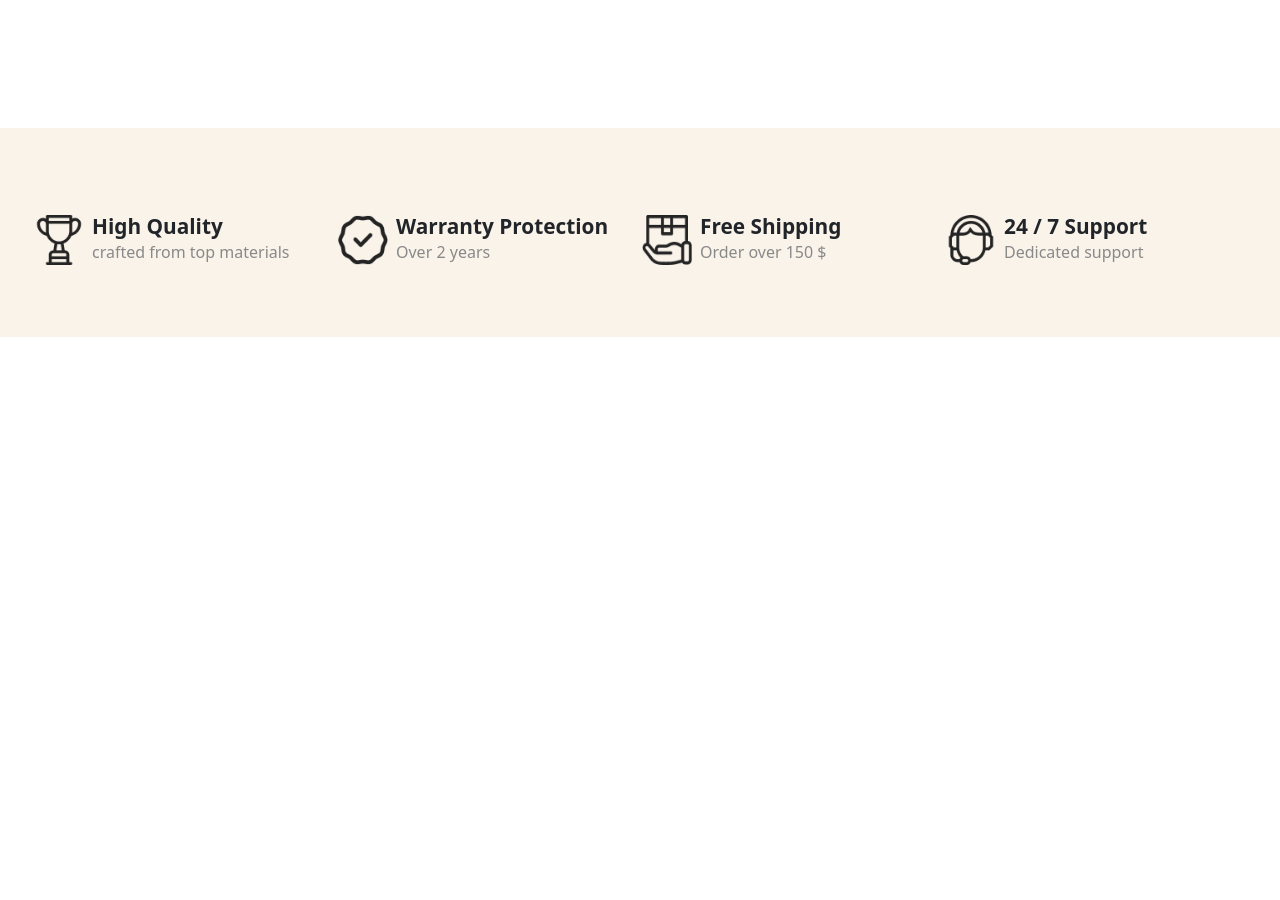
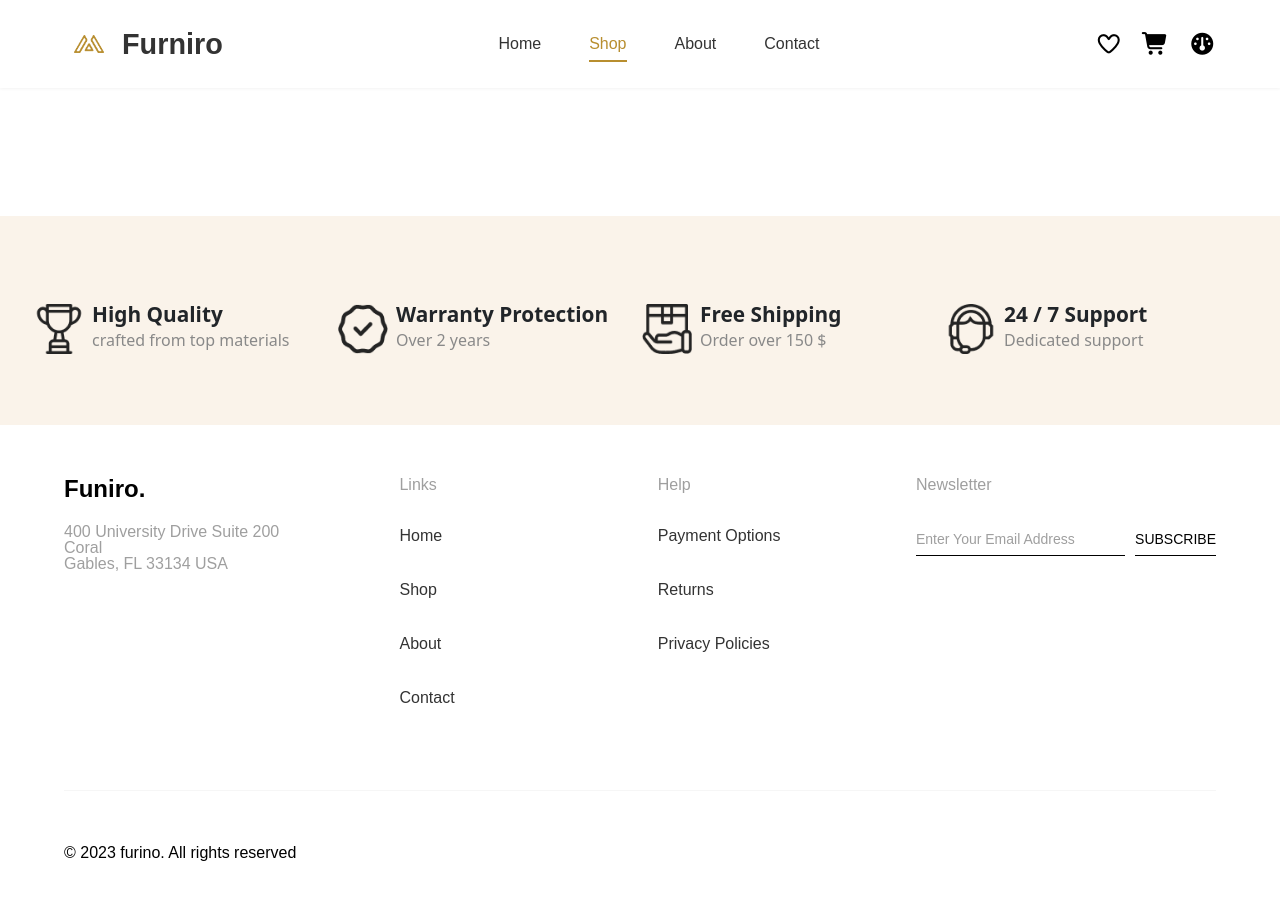
Before and after one commit to HagerEissa/furniture-frontend-repo, an Angular app: page /shop in a window 1280 px wide. Shown: the top 900 px of the page. Built offline with nearby package versions, Linux system fonts and the light colour scheme.

Commit message:
Add footer with stylig

```diff
--- a/src/app/Pages/home/home.html
+++ b/src/app/Pages/home/home.html
@@ -1,4 +1,3 @@
-<app-navbar></app-navbar>
 <app-hero-home></app-hero-home>
 <app-categories></app-categories>
 <app-products></app-products>
--- a/src/app/Pages/home/home.ts
+++ b/src/app/Pages/home/home.ts
@@ -9,7 +9,7 @@ import { HeroHome } from '../../components/hero-home/hero-home';
 @Component({
   selector: 'app-home',
   standalone: true,
-  imports: [RouterModule, Navbar, Categories, Products, Homegrid, HeroHome],
+  imports: [RouterModule, Categories, Products, Homegrid, HeroHome],
   templateUrl: './home.html',
   styleUrls: ['./home.css'],
 })
--- a/src/app/app.html
+++ b/src/app/app.html
@@ -2,5 +2,6 @@
 <!-- <app-signup-with-mail></app-signup-with-mail> -->
 <!-- <app-login></app-login> -->
 
-
+<app-navbar></app-navbar>
 <router-outlet></router-outlet>
+<app-footer></app-footer>
--- a/src/app/app.ts
+++ b/src/app/app.ts
@@ -7,10 +7,12 @@ import { Home } from './Pages/home/home';
 import { Homegrid } from './components/homegrid/homegrid';
 import { Categories } from "./components/categories/categories";
 import { Products } from "./components/products/products";
+import { Footer } from './components/footer/footer';
+import { Navbar } from './components/navbar/navbar';
 
 @Component({
   selector: 'app-root',
-  imports: [RouterOutlet, Login, Signup, SignupWithMail, Home, Homegrid, Categories, Products],
+  imports: [RouterOutlet, Login, Signup, SignupWithMail, Home, Homegrid, Categories, Products,Footer,Navbar],
   templateUrl: './app.html',
   styleUrl: './app.css'
 })
--- a/src/app/components/footer/footer.css
+++ b/src/app/components/footer/footer.css
@@ -0,0 +1,173 @@
+/* Base Container Styles */
+.footer-container {
+  padding: 50px 5%;
+  background-color: #ffffff;
+  font-family: 'Poppins', sans-serif;
+  color: #333333;
+}
+
+/* Main Content Layout (Funiro, Links, Help, Newsletter) */
+.footer-content {
+  display: flex;
+  justify-content: space-between;
+  gap: 30px;
+  flex-wrap: wrap;
+  max-width: 1440px;
+  margin: 0 auto;
+}
+
+/* --- Column Styling --- */
+
+.footer-col {
+  display: flex;
+  flex-direction: column;
+}
+
+/* Logo and Address Column */
+.col-info {
+  flex-basis: 25%;
+  max-width: 250px;
+}
+
+.footer-logo {
+  font-size: 24px;
+  font-weight: 700;
+  font-family: 'Poppins', sans-serif;
+  color: #000000;
+  margin-bottom: 20px;
+}
+
+.footer-address {
+  font-family: 'Poppins', sans-serif;
+  font-weight: 400;
+  font-size: 16px;
+  color: #9f9f9f;
+  line-height: 100%;
+}
+
+/* Links and Help Columns */
+.col-links,
+.col-help {
+  flex-basis: 15%;
+  min-width: 120px;
+}
+
+.footer-col h4 {
+  font-size: 16px;
+  font-weight: 500;
+  color: #9f9f9f;
+  margin-bottom: 30px;
+  font-family: 'Poppins', sans-serif;
+}
+
+.footer-col a {
+  font-size: 16px;
+  color: #333333;
+  text-decoration: none;
+  margin-bottom: 30px;
+  transition: color 0.3s ease;
+}
+
+.footer-col a:hover {
+  color: #b88e2f;
+}
+
+/* --- Newsletter Styling --- */
+
+.col-newsletter {
+  flex-grow: 1;
+  max-width: 300px;
+}
+
+.newsletter-form {
+  display: flex;
+  gap: 10px;
+  align-items: center;
+}
+
+.newsletter-form input {
+  padding: 5px 0;
+  border: none;
+  border-bottom: 1px solid #000000;
+  font-size: 14px;
+  color: #000000;
+  flex-grow: 1;
+}
+
+.newsletter-form input::placeholder {
+  color: #9f9f9f;
+}
+
+.subscribe-btn {
+  background: none;
+  border: none;
+  border-bottom: 1px solid #000000;
+  padding: 5px 0;
+  font-size: 14px;
+  font-weight: 500;
+  color: #000000;
+  cursor: pointer;
+  transition: color 0.3s ease;
+}
+
+.subscribe-btn:hover {
+  color: #b88e2f;
+  border-bottom-color: #b88e2f;
+}
+
+/* --- Divider and Copyright --- */
+
+.footer-divider {
+  border: none;
+  border-top: 1px solid #d9d9d9;
+  margin: 50px auto;
+  max-width: 1440px;
+}
+
+.footer-copyright {
+  max-width: 1440px;
+  margin: 0 auto;
+}
+
+.footer-copyright p {
+  font-size: 16px;
+  color: #000000;
+}
+
+/* --- Responsive Mobile View (e.g., screens under 768px) --- */
+
+@media (max-width: 768px) {
+  .footer-container {
+    padding: 40px 5%;
+  }
+
+  .footer-content {
+    flex-direction: column;
+  }
+
+  /* Reset column widths for mobile to stack them */
+  .footer-col {
+    flex-basis: 100%;
+    margin-bottom: 30px;
+    max-width: 100%;
+  }
+
+  .footer-address {
+    margin-bottom: 20px;
+  }
+
+  .col-newsletter {
+    max-width: 100%;
+  }
+
+  .newsletter-form {
+    flex-direction: column;
+    align-items: flex-start;
+  }
+
+  .newsletter-form input,
+  .subscribe-btn {
+    width: 100%;
+    margin-bottom: 15px;
+  }
+}
--- a/src/app/components/footer/footer.html
+++ b/src/app/components/footer/footer.html
@@ -1 +1,42 @@
-<p>footer works!</p>
+<footer class="footer-container">
+  <div class="footer-content">
+
+    <div class="footer-col col-info">
+      <h3 class="footer-logo">Funiro.</h3>
+      <p class="footer-address">
+        400 University Drive Suite 200 Coral<br>
+        Gables,
+        FL 33134 USA
+      </p>
+    </div>
+
+    <div class="footer-col col-links">
+      <h4>Links</h4>
+      <a href="/home">Home</a>
+      <a href="/shop">Shop</a>
+      <a href="/about">About</a>
+      <a href="/contact">Contact</a>
+    </div>
+
+    <div class="footer-col col-help">
+      <h4>Help</h4>
+      <a href="/payment">Payment Options</a>
+      <a href="/returns">Returns</a>
+      <a href="/privacy">Privacy Policies</a>
+    </div>
+
+    <div class="footer-col col-newsletter">
+      <h4>Newsletter</h4>
+      <div class="newsletter-form">
+        <input type="email" placeholder="Enter Your Email Address">
+        <button class="subscribe-btn">SUBSCRIBE</button>
+      </div>
+    </div>
+  </div>
+
+  <hr class="footer-divider">
+
+  <div class="footer-copyright">
+    <p>© 2023 furino. All rights reserved</p>
+  </div>
+</footer>
```
